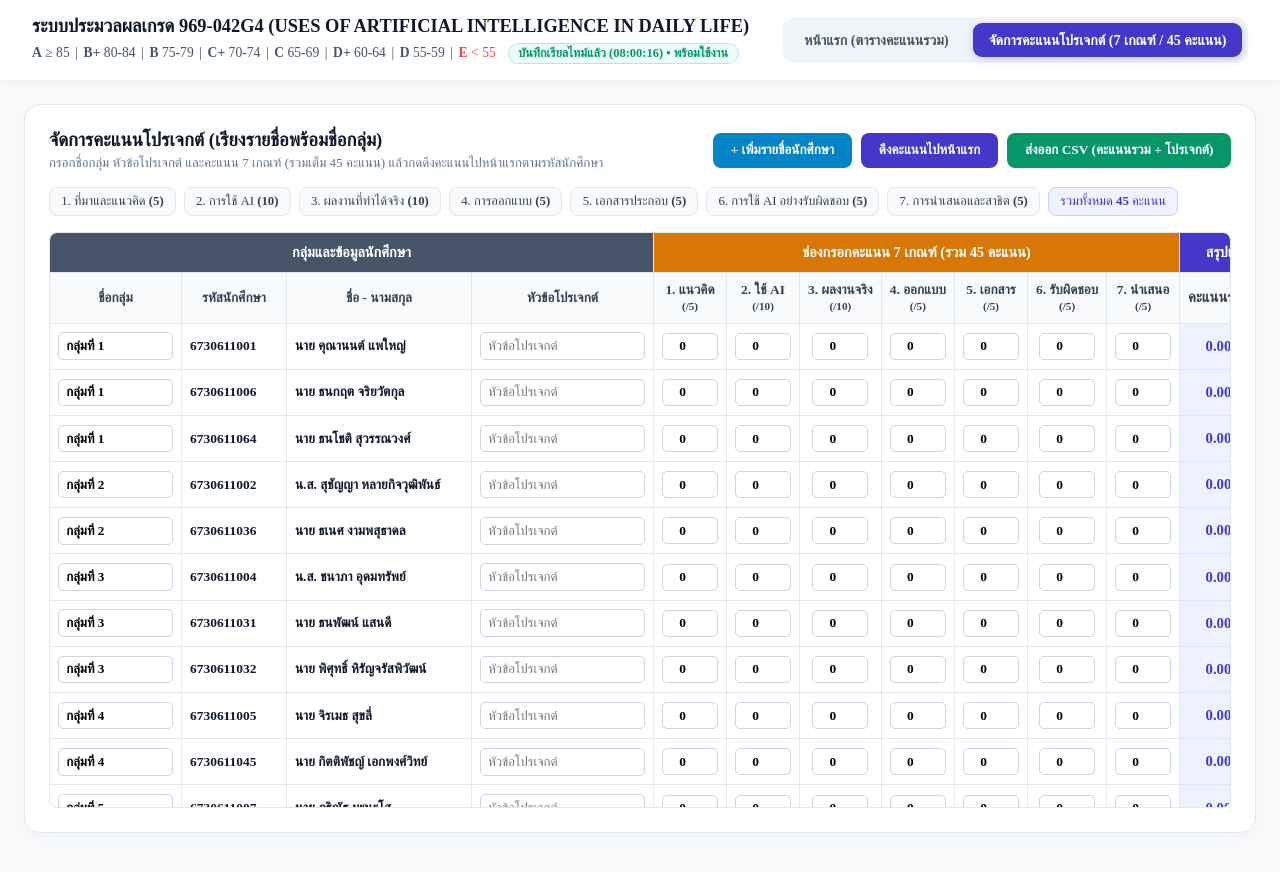
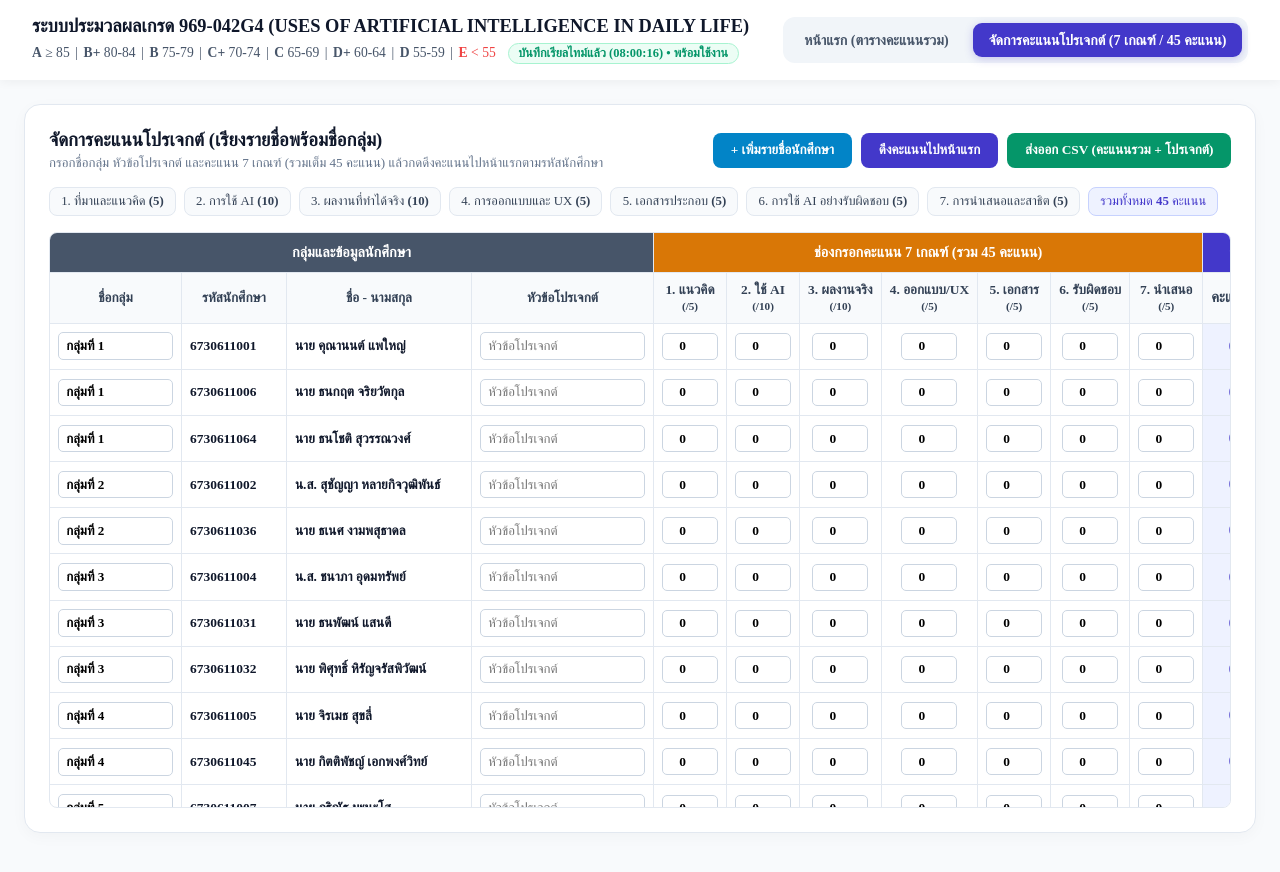
Before and after one commit to loadmaidai-hub/grading, a plain HTML site: page index.html in a window 1280 px wide. Both pictures are taken after a click on the button "จัดการคะแนนโปรเจกต์ (7 เกณฑ์ / 45 คะแนน)". Drawn offline with Linux system fonts and the light colour scheme; a web font is replaced by a local one.

Commit message:
Update index.html

```diff
--- a/index.html
+++ b/index.html
@@ -130,7 +130,7 @@
           <div class="rubric-chip">1. ที่มาและแนวคิด <strong>(5)</strong></div>
           <div class="rubric-chip">2. การใช้ AI <strong>(10)</strong></div>
           <div class="rubric-chip">3. ผลงานที่ทำได้จริง <strong>(10)</strong></div>
-          <div class="rubric-chip">4. การออกแบบ <strong>(5)</strong></div>
+          <div class="rubric-chip">4. การออกแบบและ UX <strong>(5)</strong></div>
           <div class="rubric-chip">5. เอกสารประกอบ <strong>(5)</strong></div>
           <div class="rubric-chip">6. การใช้ AI อย่างรับผิดชอบ <strong>(5)</strong></div>
           <div class="rubric-chip">7. การนำเสนอและสาธิต <strong>(5)</strong></div>
@@ -153,7 +153,7 @@
                 <th title="1. ที่มาและแนวคิด (เต็ม 5)">1. แนวคิด<br><small>(/5)</small></th>
                 <th title="2. การใช้ AI (เต็ม 10)">2. ใช้ AI<br><small>(/10)</small></th>
                 <th title="3. ผลงานที่ทำได้จริง (เต็ม 10)">3. ผลงานจริง<br><small>(/10)</small></th>
-                <th title="4. การออกแบบและประสบการณ์ผู้ใช้ (เต็ม 5)">4. ออกแบบ<br><small>(/5)</small></th>
+                <th title="4. การออกแบบและประสบการณ์ผู้ใช้ (เต็ม 5)">4. ออกแบบ/UX<br><small>(/5)</small></th>
                 <th title="5. เอกสารประกอบ (เต็ม 5)">5. เอกสาร<br><small>(/5)</small></th>
                 <th title="6. การใช้ AI อย่างรับผิดชอบ (เต็ม 5)">6. รับผิดชอบ<br><small>(/5)</small></th>
                 <th title="7. การนำเสนอและสาธิต (เต็ม 5)">7. นำเสนอ<br><small>(/5)</small></th>
```
